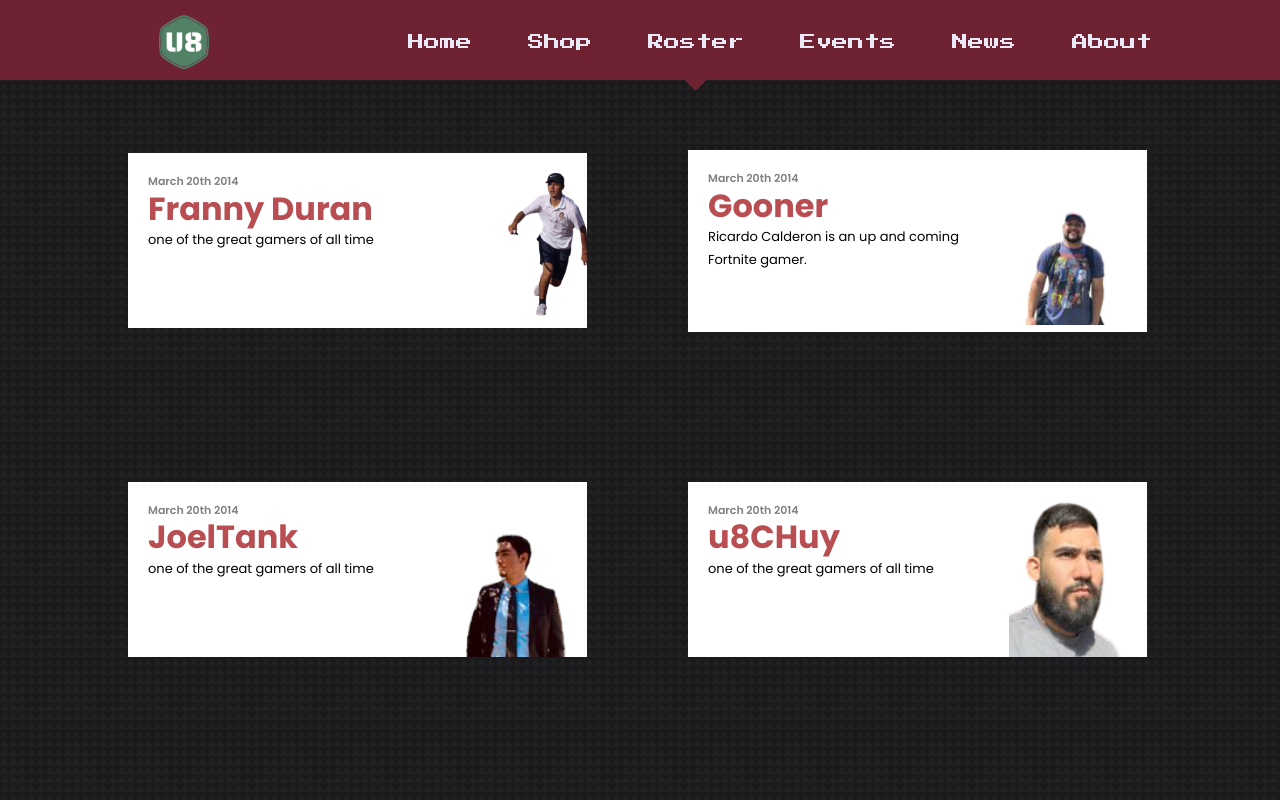
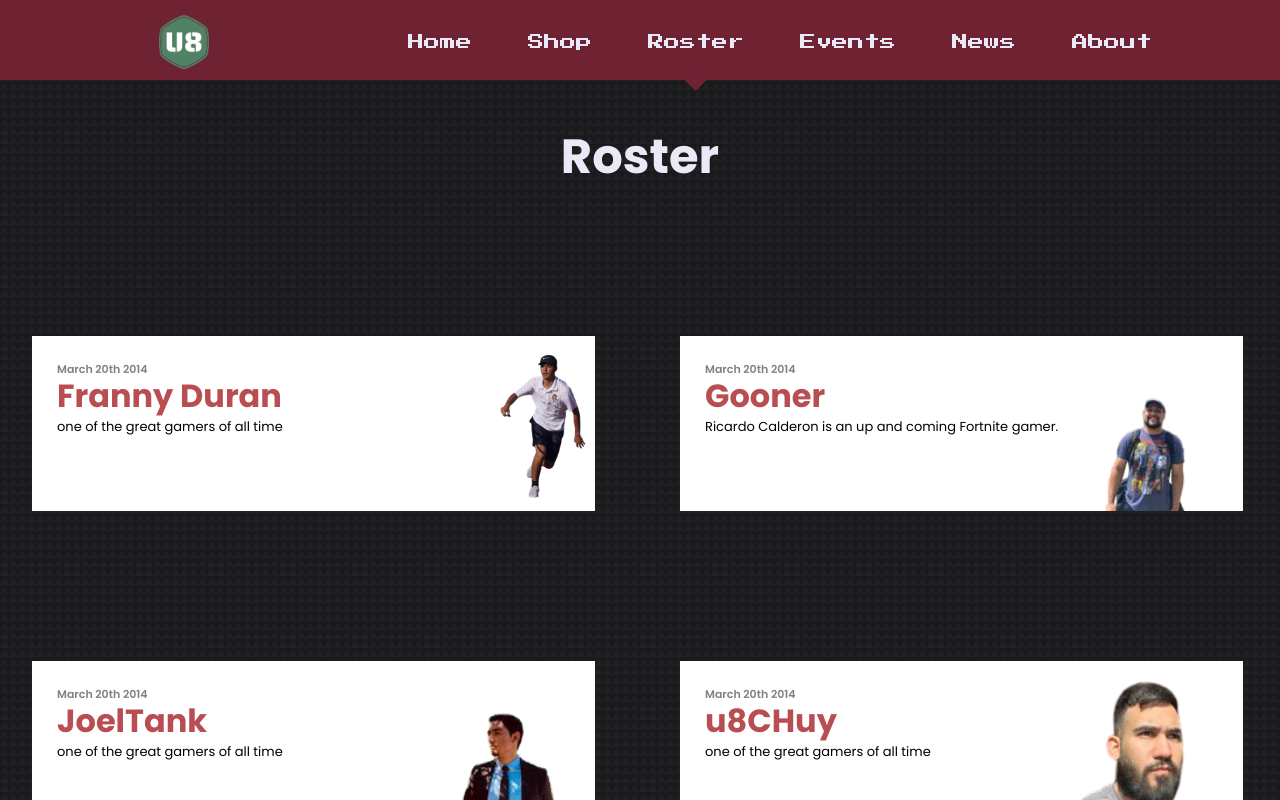
Before and after one commit to ChrisCarteno/u8gamers, a React (Create React App) app: page /roster in a window 1280 px wide. Shown: the top 800 px of the page. Built offline with nearby package versions, Linux system fonts and the light colour scheme.

Commit message:
added to roster page, and styling

```diff
--- a/src/pages/roster/Roster.jsx
+++ b/src/pages/roster/Roster.jsx
@@ -49,8 +49,9 @@ class Card extends React.Component {
 }
 function Roster() {
   return (
-    <div>
-      <div className="container main__header-container">
+    <div className='roster-container'>
+      <h1>Roster</h1>
+      <div className="roster-main__header-container">
         <Link to={`/roster/franny`} className="article-link">
           <Card image={FrannyImg} signDate={"March 20th 2014"} title={"Franny Duran"} text={"one of the great gamers of all time"}/>
         </Link>
--- a/src/pages/roster/roster.css
+++ b/src/pages/roster/roster.css
@@ -1,7 +1,7 @@
 .card {
   width:280px;
   display: block;
-  margin: 60px auto;
+  margin: 50px auto;
   box-shadow: 10px 5px 40px 20px darken(#921cac, 5%);
   transition: .25s;
 
@@ -36,11 +36,11 @@
 }
 
 .card-body {
-  padding: 20px;
+  padding: 25px;
   min-width: 200px;
   min-height: 175px;
   background-color:#fff;
-  width:100%;
+  width: 100%;
 }
 
 .date {
@@ -78,3 +78,21 @@
 .cardGamer h2{
   color:rgba(173, 50, 55, 0.865);
 }
+
+.roster-container {
+  margin-top: 8rem;
+  text-align: center;
+  max-width: 95%;
+  margin-right: auto;
+  margin-left: auto;
+}
+
+.roster-main__header-container {
+  height: 100%;
+  display: grid;
+  grid-template-columns: 1fr 1fr;
+  align-items: center;
+  justify-content: space-between;
+  column-gap: 5rem;
+  text-align: left;
+}
```
